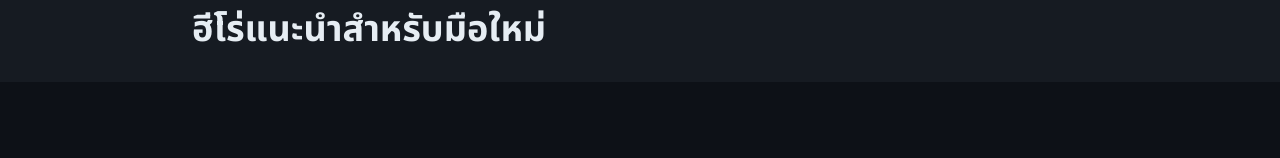
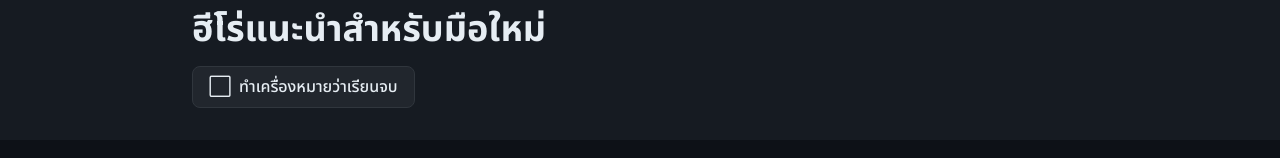
Before and after one commit to ohmiler/dotacodex, a Next.js app: page /learn/beginner-heroes in a window 1280 px wide. Shown: the part 184-342 px from the top of the page. Built offline with nearby package versions, Linux system fonts and the light colour scheme; no server answers; sample sign-in values are in the browser's storage.

Commit message:
feat: Add Learning Progress tracking with API and UI

```diff
--- /dev/null
+++ b/src/app/api/progress/route.ts
@@ -0,0 +1,132 @@
+import { NextRequest, NextResponse } from 'next/server';
+import { getToken } from 'next-auth/jwt';
+import { db } from '@/lib/db';
+import { userProgress } from '@/lib/db/schema';
+import { eq, and } from 'drizzle-orm';
+
+// Helper function to get user ID from JWT token
+async function getUserIdFromToken(request: NextRequest): Promise<string | null> {
+    const token = await getToken({
+        req: request,
+        secret: process.env.NEXTAUTH_SECRET || 'development-secret-key',
+    });
+    return token?.id as string || null;
+}
+
+// Helper: Convert topic slug to a numeric ID (simple hash)
+function slugToId(slug: string): number {
+    let hash = 0;
+    for (let i = 0; i < slug.length; i++) {
+        const char = slug.charCodeAt(i);
+        hash = ((hash << 5) - hash) + char;
+        hash = hash & hash; // Convert to 32-bit integer
+    }
+    return Math.abs(hash);
+}
+
+// GET - Get user's learning progress
+export async function GET(request: NextRequest) {
+    try {
+        const userId = await getUserIdFromToken(request);
+
+        if (!userId) {
+            return NextResponse.json(
+                { error: 'Unauthorized' },
+                { status: 401 }
+            );
+        }
+
+        // Get all progress for the user
+        const progress = await db
+            .select({
+                id: userProgress.id,
+                topicId: userProgress.topicId,
+                completed: userProgress.completed,
+                completedAt: userProgress.completedAt,
+            })
+            .from(userProgress)
+            .where(eq(userProgress.userId, userId));
+
+        // Count completed
+        const completedCount = progress.filter((p: typeof progress[number]) => p.completed).length;
+
+        return NextResponse.json({
+            progress,
+            completedCount,
+            totalCount: progress.length,
+        });
+    } catch (error) {
+        console.error('Error fetching progress:', error);
+        return NextResponse.json(
+            { error: 'Failed to fetch progress' },
+            { status: 500 }
+        );
+    }
+}
+
+// POST - Mark a topic as complete
+export async function POST(request: NextRequest) {
+    try {
+        const userId = await getUserIdFromToken(request);
+
+        if (!userId) {
+            return NextResponse.json(
+                { error: 'Unauthorized' },
+                { status: 401 }
+            );
+        }
+
+        const body = await request.json();
+        const { topicSlug, completed = true } = body;
+
+        if (!topicSlug || typeof topicSlug !== 'string') {
+            return NextResponse.json(
+                { error: 'Invalid topicSlug' },
+                { status: 400 }
+            );
+        }
+
+        // Convert slug to numeric ID for database
+        const topicId = slugToId(topicSlug);
+
+        // Check if progress record exists
+        const existing = await db.query.userProgress.findFirst({
+            where: and(
+                eq(userProgress.userId, userId),
+                eq(userProgress.topicId, topicId)
+            ),
+        });
+
+        if (existing) {
+            // Update existing record
+            await db
+                .update(userProgress)
+                .set({
+                    completed: completed,
+                    completedAt: completed ? new Date() : null,
+                })
+                .where(eq(userProgress.id, existing.id));
+        } else {
+            // Create new progress record
+            await db.insert(userProgress).values({
+                userId: userId,
+                topicId: topicId,
+                completed: completed,
+                completedAt: completed ? new Date() : null,
+            });
+        }
+
+        return NextResponse.json({
+            success: true,
+            topicId,
+            topicSlug,
+            message: completed ? 'Topic marked as complete' : 'Topic marked as incomplete',
+        });
+    } catch (error) {
+        console.error('Error updating progress:', error);
+        return NextResponse.json(
+            { error: 'Failed to update progress' },
+            { status: 500 }
+        );
+    }
+}
--- a/src/app/profile/page.tsx
+++ b/src/app/profile/page.tsx
@@ -23,6 +23,7 @@ interface Favorite {
 export default function ProfilePage() {
     const { data: session, status } = useSession();
     const [favorites, setFavorites] = useState<Favorite[]>([]);
+    const [completedLessons, setCompletedLessons] = useState(0);
     const [loading, setLoading] = useState(true);
 
     useEffect(() => {
@@ -31,19 +32,27 @@ export default function ProfilePage() {
         }
 
         if (status === 'authenticated') {
-            fetchFavorites();
+            fetchUserData();
         }
     }, [status]);
 
-    const fetchFavorites = async () => {
+    const fetchUserData = async () => {
         try {
-            const response = await fetch('/api/favorites');
-            if (response.ok) {
-                const data = await response.json();
-                setFavorites(data.favorites || []);
+            // Fetch favorites
+            const favResponse = await fetch('/api/favorites');
+            if (favResponse.ok) {
+                const favData = await favResponse.json();
+                setFavorites(favData.favorites || []);
+            }
+
+            // Fetch progress
+            const progressResponse = await fetch('/api/progress');
+            if (progressResponse.ok) {
+                const progressData = await progressResponse.json();
+                setCompletedLessons(progressData.completedCount || 0);
             }
         } catch (error) {
-            console.error('Error fetching favorites:', error);
+            console.error('Error fetching user data:', error);
         } finally {
             setLoading(false);
         }
@@ -124,8 +133,8 @@ export default function ProfilePage() {
                             </div>
                         </div>
                         <div className="card p-4 text-center">
-                            <div className="text-3xl font-bold text-[var(--color-secondary)]">
-                                0
+                            <div className="text-3xl font-bold text-[var(--color-easy)]">
+                                {completedLessons}
                             </div>
                             <div className="text-sm text-[var(--color-text-muted)]">
                                 บทเรียนที่เรียนจบ
--- /dev/null
+++ b/src/components/learn/ProgressButton.tsx
@@ -0,0 +1,137 @@
+'use client';
+
+import { useState, useEffect } from 'react';
+import { useSession } from 'next-auth/react';
+
+// Helper: Convert topic slug to a numeric ID (same hash as API)
+function slugToId(slug: string): number {
+    let hash = 0;
+    for (let i = 0; i < slug.length; i++) {
+        const char = slug.charCodeAt(i);
+        hash = ((hash << 5) - hash) + char;
+        hash = hash & hash;
+    }
+    return Math.abs(hash);
+}
+
+interface ProgressButtonProps {
+    topicSlug: string;
+    topicTitle?: string;
+    showLabel?: boolean;
+    size?: 'sm' | 'md' | 'lg';
+    onProgressChange?: (completed: boolean) => void;
+}
+
+export default function ProgressButton({
+    topicSlug,
+    topicTitle,
+    showLabel = true,
+    size = 'md',
+    onProgressChange,
+}: ProgressButtonProps) {
+    const { data: session, status } = useSession();
+    const [isCompleted, setIsCompleted] = useState(false);
+    const [isLoading, setIsLoading] = useState(false);
+    const [isChecking, setIsChecking] = useState(true);
+
+    // Check if topic is completed on mount
+    useEffect(() => {
+        if (status === 'authenticated') {
+            checkProgressStatus();
+        } else if (status === 'unauthenticated') {
+            setIsChecking(false);
+        }
+    }, [status, topicSlug]);
+
+    const checkProgressStatus = async () => {
+        setIsChecking(true);
+        try {
+            const response = await fetch('/api/progress');
+            if (response.ok) {
+                const data = await response.json();
+                const topicId = slugToId(topicSlug);
+                const progress = data.progress.find((p: { topicId: number; completed: boolean }) =>
+                    p.topicId === topicId && p.completed
+                );
+                setIsCompleted(!!progress);
+            }
+        } catch (error) {
+            console.error('Error checking progress:', error);
+        } finally {
+            setIsChecking(false);
+        }
+    };
+
+    const toggleProgress = async () => {
+        if (status !== 'authenticated') {
+            return;
+        }
+
+        setIsLoading(true);
+        const newCompleted = !isCompleted;
+
+        try {
+            const response = await fetch('/api/progress', {
+                method: 'POST',
+                headers: {
+                    'Content-Type': 'application/json',
+                },
+                body: JSON.stringify({
+                    topicSlug,
+                    completed: newCompleted
+                }),
+            });
+
+            if (response.ok) {
+                setIsCompleted(newCompleted);
+                onProgressChange?.(newCompleted);
+            }
+        } catch (error) {
+            console.error('Error updating progress:', error);
+        } finally {
+            setIsLoading(false);
+        }
+    };
+
+    // Don't show if not logged in
+    if (status !== 'authenticated') {
+        return null;
+    }
+
+    const sizeClasses = {
+        sm: 'text-sm py-1.5 px-3',
+        md: 'text-base py-2 px-4',
+        lg: 'text-lg py-3 px-6',
+    };
+
+    const isDisabled = isLoading || isChecking;
+
+    return (
+        <button
+            onClick={toggleProgress}
+            disabled={isDisabled}
+            type="button"
+            className={`
+                ${sizeClasses[size]}
+                inline-flex items-center gap-2
+                rounded-lg font-medium
+                transition-all duration-200
+                ${isCompleted
+                    ? 'bg-[var(--color-easy)] text-[var(--color-background)] hover:opacity-90'
+                    : 'bg-[var(--color-surface-elevated)] text-[var(--color-text)] border border-[var(--color-border)] hover:border-[var(--color-easy)] hover:text-[var(--color-easy)]'
+                }
+                ${isDisabled ? 'opacity-50 cursor-not-allowed' : 'cursor-pointer'}
+            `}
+            title={isCompleted ? `Mark "${topicTitle || 'topic'}" as incomplete` : `Mark "${topicTitle || 'topic'}" as complete`}
+        >
+            <span className={isLoading || isChecking ? 'animate-pulse' : ''}>
+                {isCompleted ? '✅' : '⬜'}
+            </span>
+            {showLabel && (
+                <span>
+                    {isCompleted ? 'เรียนจบแล้ว' : 'ทำเครื่องหมายว่าเรียนจบ'}
+                </span>
+            )}
+        </button>
+    );
+}
--- a/src/components/learn/TopicContent.tsx
+++ b/src/components/learn/TopicContent.tsx
@@ -3,6 +3,7 @@
 import { useLocale, useTranslations } from 'next-intl';
 import Link from 'next/link';
 import { LearningTopic } from '@/data/learningTopics';
+import ProgressButton from '@/components/learn/ProgressButton';
 
 interface Props {
     topic: LearningTopic;
@@ -121,7 +122,14 @@ export default function TopicContent({ topic, prevTopic, nextTopic }: Props) {
                         </span>
                     </div>
 
-                    <h1 className="text-3xl sm:text-4xl font-bold">{title}</h1>
+                    <h1 className="text-3xl sm:text-4xl font-bold mb-4">{title}</h1>
+
+                    {/* Progress Button */}
+                    <ProgressButton
+                        topicSlug={topic.id}
+                        topicTitle={title}
+                        size="md"
+                    />
                 </div>
             </div>
 
```
